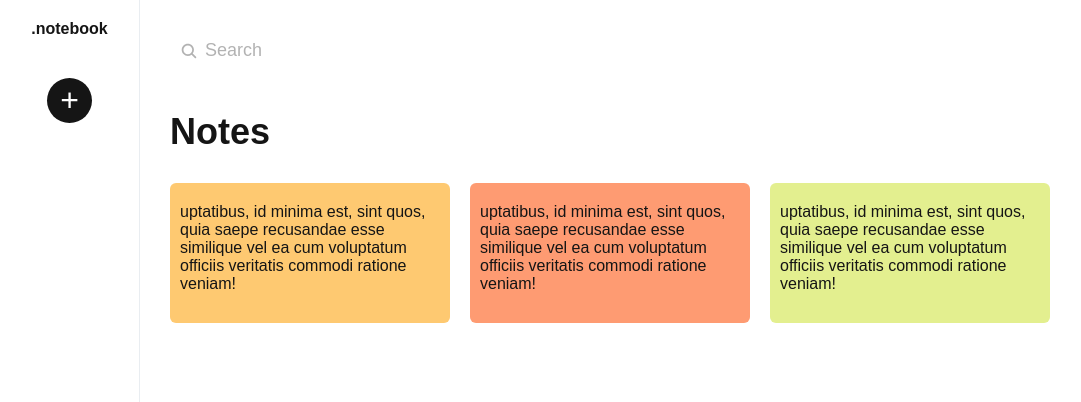
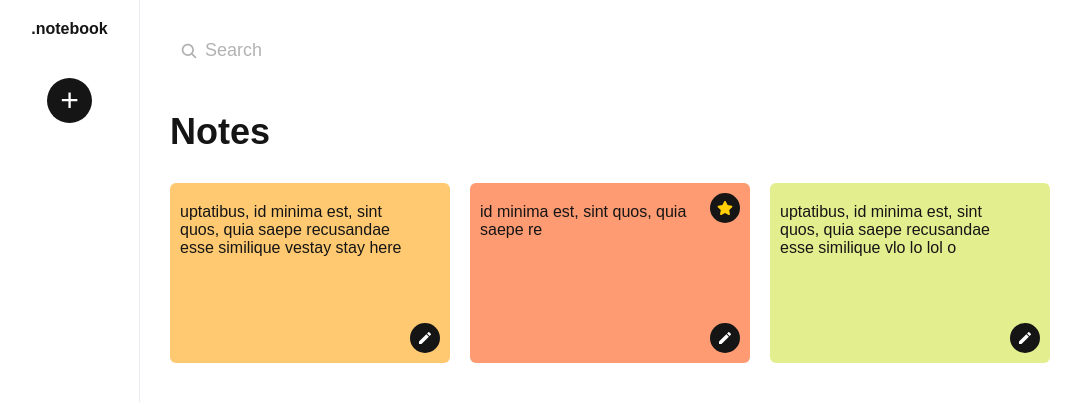
Before and after one commit to blinklay/todo-router, a React (Vite) app: page / in a window 1280 px wide. Shown: the top 402 px of the page, without its empty margins (0-1081 px from the left). Built offline with nearby package versions, Linux system fonts and the light colour scheme; data requests are answered from the project's data file.

Commit message:
PUT Method with useContext

```diff
--- a/src/App.jsx
+++ b/src/App.jsx
@@ -7,6 +7,46 @@ import { useEffect, useState } from "react";
 function App() {
   const [notes, setNotes] = useState([]);
   const [isLoading, setIsLoading] = useState(false);
+  const [isEditing, setIsEditing] = useState(false);
+  const [refreshPage, setRefreshPage] = useState(false);
+  const dispatch = (action) => {
+    const { type, payload } = action;
+
+    switch (type) {
+      case "CREATE_NOTE":
+        setNotes([
+          {
+            id: "asd2",
+            text: "",
+            isImportant: false,
+            isEdit: true,
+            color: payload,
+          },
+          ...notes,
+        ]);
+        break;
+
+      case "SUBMIT_CHANGES_NOTE":
+        setIsEditing(true);
+        fetch(`http://localhost:3000/notes/${payload.id}`, {
+          method: "PUT",
+          headers: { "Content-Type": "application/json" },
+          body: JSON.stringify({
+            text: payload.text,
+            isImportant: payload.isImportant,
+            color: payload.color,
+          }),
+        })
+          .then((res) => res.json())
+          .then(() => setRefreshPage(!refreshPage))
+          .finally(() => {
+            setIsEditing(false);
+          });
+        break;
+      default:
+      // nothing
+    }
+  };
 
   useEffect(() => {
     setIsLoading(true);
@@ -18,10 +58,10 @@ function App() {
       .finally(() => {
         setIsLoading(false);
       });
-  }, []);
+  }, [refreshPage]);
 
   return (
-    <AppContext.Provider value={{ notes, isLoading }}>
+    <AppContext.Provider value={{ notes, isLoading, isEditing, dispatch }}>
       <Routes>
         <Route path="/" element={<Layout />}>
           <Route index element={<Home />} />
--- a/src/components/AddButton/AddButton.jsx
+++ b/src/components/AddButton/AddButton.jsx
@@ -1,4 +1,14 @@
+import { useState } from "react";
 import styled from "./AddButton.module.css";
-export default function AddButton() {
-  return <button className={styled.add}>+</button>;
+export default function AddButton({ isAddNoteMode, setIsAddNoteMode }) {
+  return (
+    <button
+      onClick={() => {
+        setIsAddNoteMode(!isAddNoteMode);
+      }}
+      className={` ${styled.add} ${isAddNoteMode ? styled.animate : ""}`}
+    >
+      +
+    </button>
+  );
 }
--- a/src/components/AddButton/AddButton.module.css
+++ b/src/components/AddButton/AddButton.module.css
@@ -9,4 +9,9 @@
   border-radius: 50%;
   color: var(--color-background);
   font-size: 32px;
+  transition: transform .5s;
 }
+
+.animate {
+  transform: rotate(360deg);
+}
--- /dev/null
+++ b/src/components/ColorsList/ColorsList.jsx
@@ -0,0 +1,27 @@
+import { useContext } from "react";
+import { COLORS } from "../../constants";
+import styled from "./ColorsList.module.css";
+import { AppContext } from "../../context";
+export default function ColorsList({ isAddNoteMode }) {
+  const { notes, dispatch } = useContext(AppContext);
+
+  const createNote = (color) => {
+    dispatch({ type: "CREATE_NOTE", payload: color });
+  };
+
+  return (
+    <ul className={`${styled.colors} ${isAddNoteMode ? styled.show : ""}`}>
+      {COLORS.map((color) => (
+        <li
+          className={styled.color}
+          key={color}
+          style={{
+            background: color,
+          }}
+        >
+          <button onClick={() => createNote(color)}></button>
+        </li>
+      ))}
+    </ul>
+  );
+}
--- /dev/null
+++ b/src/components/ColorsList/ColorsList.module.css
@@ -0,0 +1,25 @@
+.colors {
+  display: flex;
+  flex-direction: column;
+  gap: 10px;
+
+  opacity: 0;
+  visibility: hidden;
+  transition: all .5s;
+}
+
+.color {
+  width: 20px;
+  height: 20px;
+  border-radius: 50%;
+}
+
+.color button {
+  width: 100%;
+  height: 100%;
+}
+
+.show {
+  opacity: 1;
+  visibility: visible;
+}
--- a/src/components/Menu/Menu.jsx
+++ b/src/components/Menu/Menu.jsx
@@ -1,11 +1,20 @@
+import { useState } from "react";
 import AddButton from "../AddButton/AddButton";
+import ColorsList from "../ColorsList/ColorsList";
 import styled from "./Menu.module.css";
 export default function Menu() {
+  const [isAddNoteMode, setIsAddNoteMode] = useState(false);
+
   return (
     <div className={styled.menu}>
       <span className={styled.logo}>.notebook</span>
 
-      <AddButton />
+      <AddButton
+        isAddNoteMode={isAddNoteMode}
+        setIsAddNoteMode={setIsAddNoteMode}
+      />
+
+      <ColorsList isAddNoteMode={isAddNoteMode} />
     </div>
   );
 }
--- a/src/components/Note/Note.jsx
+++ b/src/components/Note/Note.jsx
@@ -1,13 +1,62 @@
 import styled from "./Note.module.css";
-export default function Note({ text, color }) {
+import { MdModeEditOutline } from "react-icons/md";
+import { FaStar } from "react-icons/fa";
+import { useContext, useState } from "react";
+import { AppContext } from "../../context";
+import { FaCheck } from "react-icons/fa";
+
+export default function Note({ id, text, color, isImportant }) {
+  const {isEditing, dispatch } = useContext(AppContext);
+  const [isEdit, setIsEdit] = useState(false);
+  const [value, setValue] = useState(text);
+
+  const onSubmit = () => {
+    dispatch({
+      type: "SUBMIT_CHANGES_NOTE",
+      payload: {
+        text: value,
+        id,
+        color,
+        isImportant,
+      },
+    });
+  };
+
   return (
     <li
-      className={styled.note}
+      className={`${styled.note} ${isEditing ? styled["edit-mode"] : ""}`}
       style={{
         background: color,
       }}
     >
-      <div className={styled.text}>{text}</div>
+      {isEdit ? (
+        <>
+          <textarea
+            name="text"
+            className={styled.area}
+            onChange={(e) => setValue(e.target.value)}
+            value={value}
+          ></textarea>
+
+          <button onClick={onSubmit} className={styled.save}>
+            <FaCheck />
+          </button>
+        </>
+      ) : (
+        <>
+          <div className={styled.text}>{text}</div>
+
+          {isImportant && (
+            <button className={styled.important}>
+              <FaStar />
+            </button>
+          )}
+
+          <button className={styled.edit} onClick={() => setIsEdit(true)}>
+            <MdModeEditOutline />
+          </button>
+        </>
+      )}
     </li>
   );
 }
--- a/src/components/Note/Note.module.css
+++ b/src/components/Note/Note.module.css
@@ -1,8 +1,12 @@
 .note {
-  height: 140px;
-  padding: 20px 10px;
+  height: 180px;
+  padding: 20px 30px 10px 10px;
   border-radius: 6px;
   font-size: 16px;
+
+  display: flex;
+  flex-direction: column;
+  position: relative;
 }
 
 .text {
@@ -10,3 +14,68 @@
   overflow: auto;
   color: var(--color-text);
 }
+
+.area {
+  max-height: 110px;
+  height: 100%;
+  overflow: auto;
+  color: var(--color-text);
+  font-size: inherit;
+  background-color: transparent;
+  border: none;
+  resize: none;
+  outline: none;
+  font-family: inherit;
+}
+
+.edit {
+  display: flex;
+  align-items: center;
+  justify-content: center;
+  width: 30px;
+  height: 30px;
+  background-color: var(--color-text);
+  border-radius: 50%;
+
+  color: var(--color-background);
+  margin-top: auto;
+  align-self: flex-end;
+  position: absolute;
+
+  bottom: 10px;
+  right: 10px;
+}
+
+.save {
+  display: flex;
+  align-items: center;
+  justify-content: center;
+  width: 30px;
+  height: 30px;
+  background-color: var(--color-text);
+  border-radius: 50%;
+  position: absolute;
+  color: var(--color-background);
+  bottom: 10px;
+  right: 10px;
+}
+
+.edit-mode {
+  opacity: 0.8;
+  pointer-events: none;
+}
+
+.important {
+  display: flex;
+  align-items: center;
+  justify-content: center;
+  width: 30px;
+  height: 30px;
+  background-color: var(--color-text);
+  border-radius: 50%;
+  color: #ffce05;
+
+  position: absolute;
+  top: 10px;
+  right: 10px;
+}
--- /dev/null
+++ b/src/constants.js
@@ -0,0 +1,7 @@
+export const COLORS = [
+  "#fec971",
+  "#ff9b72",
+  "#b693fc",
+  "#00d4fe",
+  "#e3ef8f"
+]
--- a/src/db.json
+++ b/src/db.json
@@ -1,22 +1,22 @@
 {
   "notes": [
     {
-      "id": 0,
-      "text": "uptatibus, id minima est, sint quos, quia saepe recusandae esse similique vel ea cum voluptatum officiis veritatis commodi ratione veniam!",
+      "text": "uptatibus, id minima est, sint quos, quia saepe recusandae esse similique vestay stay here\n",
       "isImportant": false,
-      "color": "#fec971"
+      "color": "#fec971",
+      "id": 0
     },
     {
-      "id": 1,
-      "text": "uptatibus, id minima est, sint quos, quia saepe recusandae esse similique vel ea cum voluptatum officiis veritatis commodi ratione veniam!",
-      "isImportant": false,
-      "color": "#fe9b72"
+      "text": "id minima est, sint quos, quia saepe re",
+      "isImportant": true,
+      "color": "#fe9b72",
+      "id": 1
     },
     {
-      "id": 2,
-      "text": "uptatibus, id minima est, sint quos, quia saepe recusandae esse similique vel ea cum voluptatum officiis veritatis commodi ratione veniam!",
+      "text": "uptatibus, id minima est, sint quos, quia saepe recusandae esse similique vlo lo lol o",
       "isImportant": false,
-      "color": "#e3ef8f"
+      "color": "#e3ef8f",
+      "id": 2
     }
   ]
 }
```
